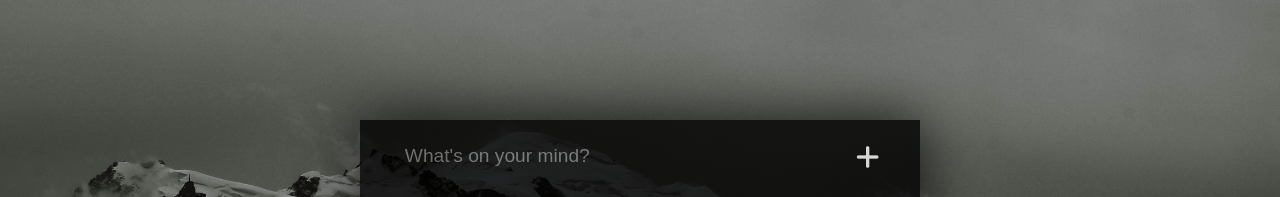
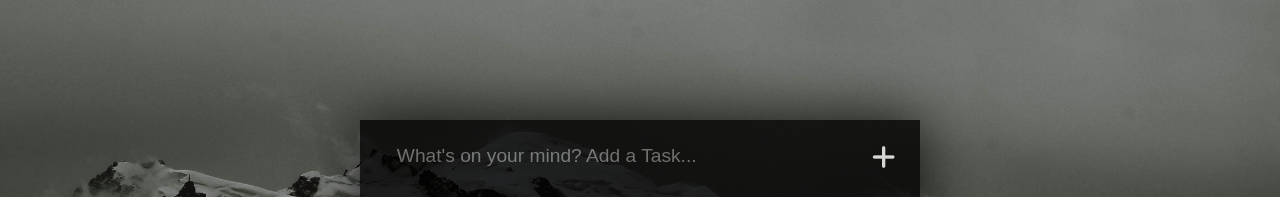
Before and after one commit to AyushiPrakash/TO-DO-List, a plain HTML site: page index.html in a window 1280 px wide. Shown: the top 197 px of the page. Drawn offline with Linux system fonts and the light colour scheme.

Commit message:
second commit

```diff
--- a/css/style.css
+++ b/css/style.css
@@ -37,9 +37,8 @@ body{
     width: 80%;
     margin-left: 1.8rem;
     top: 1rem;
-    padding-left: 1rem;
-    border: none;
-    /* border-radius: 0.8rem; */
+    padding-left: 0.5rem;
+    border:none;
     outline: none;
     font-size: 1.2rem;
     background-color: black;
@@ -48,7 +47,7 @@ body{
 
 #add-button{
     position: absolute;
-    margin-left: 31rem;
+    margin-left: 32rem;
     top: 1.5rem;
     border: none;
     background-color:transparent;
@@ -128,7 +127,6 @@ body{
 
 .item-type{
     display: flex;
-
     width: 90%;
     margin-left: 5rem;
     margin-top: 1rem;
--- a/index.html
+++ b/index.html
@@ -15,7 +15,7 @@
     <div class="container">
 //ADD
         <div class="add-container">
-            <input type="text" id="add-input" placeholder="What's on your mind?">
+            <input type="text" id="add-input" placeholder="What's on your mind? Add a Task...">
             <button id="add-button" ><i class="fa fa-plus fa-2x"></i></button>
         </div>
 //SEARCH
```
